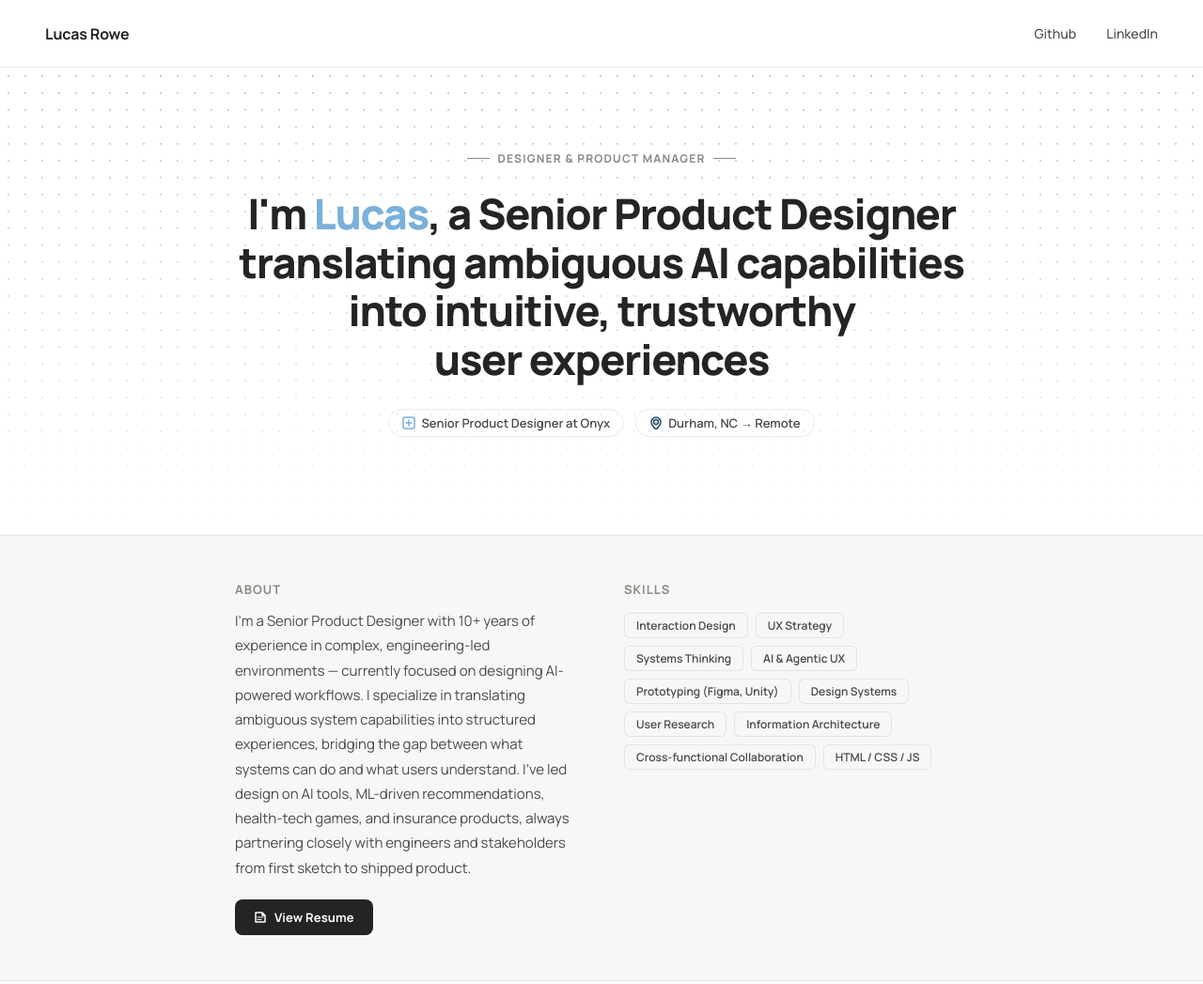
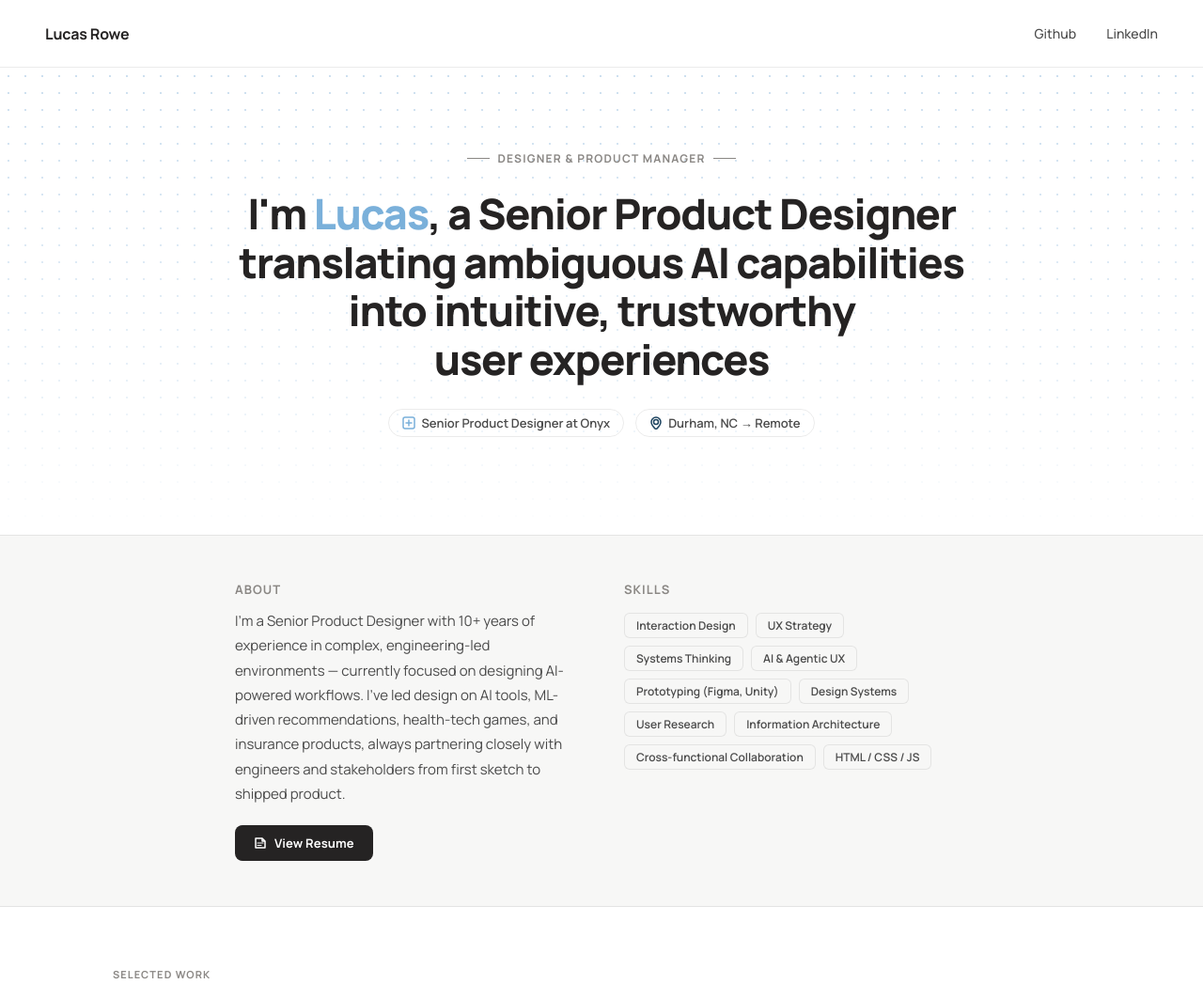
Before and after one commit to lucasrowe/portfolio, a plain HTML site: page index.html in a window 1280 px wide. Shown: the top 1047 px of the page at 94% size. Drawn offline with Linux system fonts and the light colour scheme.

Commit message:
Clean up about text and dot background

```diff
--- a/index.html
+++ b/index.html
@@ -20,7 +20,7 @@
       content: '';
       position: absolute;
       inset: 0;
-      background-image: radial-gradient(circle, rgba(74,131,180,0.38) 1px, transparent 1.2px);
+      background-image: radial-gradient(circle, rgba(115, 167, 212, 0.38) 1px, transparent 1.2px);
       background-size: 18px 18px;
       -webkit-mask-image: linear-gradient(to bottom, rgba(0,0,0,0.95) 0%, rgba(0,0,0,0.4) 70%, rgba(0,0,0,0) 100%);
       mask-image: linear-gradient(to bottom, rgba(0,0,0,0.95) 0%, rgba(0,0,0,0.4) 70%, rgba(0,0,0,0) 100%);
@@ -310,7 +310,7 @@
     <div class="about-inner">
       <div>
         <h2>About</h2>
-        <p>I'm a Senior Product Designer with 10+ years of experience in complex, engineering-led environments — currently focused on designing AI-powered workflows. I specialize in translating ambiguous system capabilities into structured experiences, bridging the gap between what systems can do and what users understand. I've led design on AI tools, ML-driven recommendations, health-tech games, and insurance products, always partnering closely with engineers and stakeholders from first sketch to shipped product.</p>
+        <p>I'm a Senior Product Designer with 10+ years of experience in complex, engineering-led environments — currently focused on designing AI-powered workflows. I've led design on AI tools, ML-driven recommendations, health-tech games, and insurance products, always partnering closely with engineers and stakeholders from first sketch to shipped product.</p>
         <a class="resume-btn" href="#">
           <svg width="14" height="14" viewBox="0 0 14 14" fill="none"><path d="M2 2h7l3 3v7H2V2z" stroke="white" stroke-width="1.5" stroke-linejoin="round"/><path d="M9 2v3h3" stroke="white" stroke-width="1.5" stroke-linejoin="round"/><path d="M4 7h6M4 9.5h4" stroke="white" stroke-width="1.2" stroke-linecap="round"/></svg>
           View Resume
```
